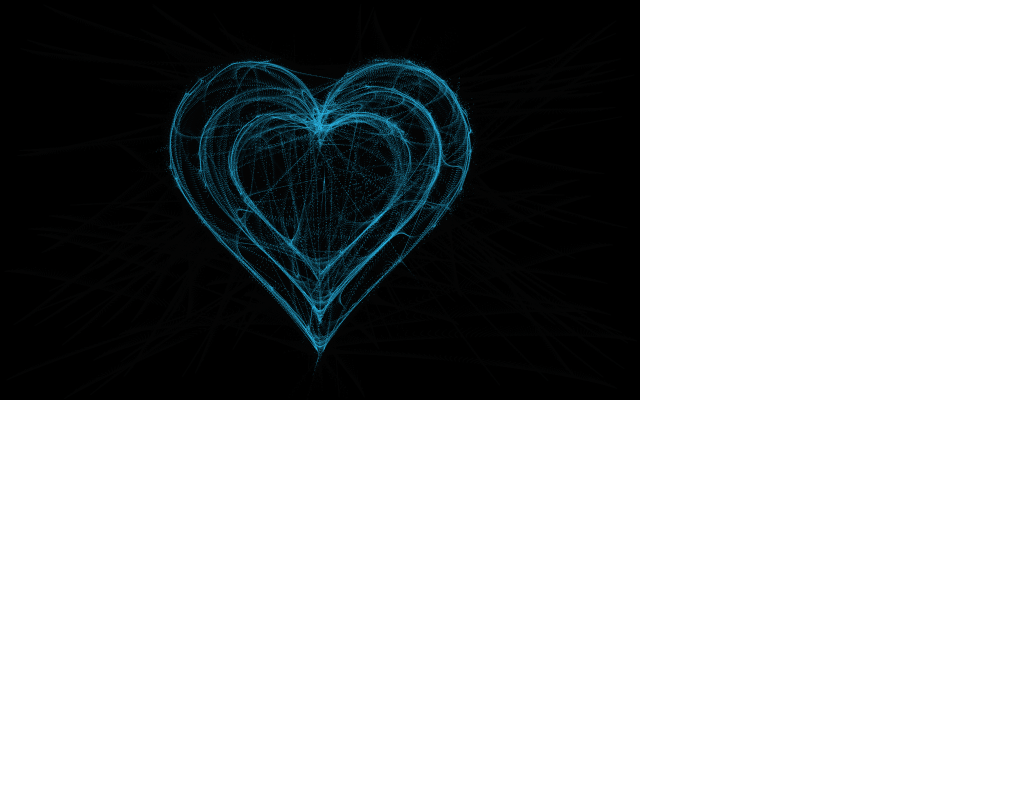
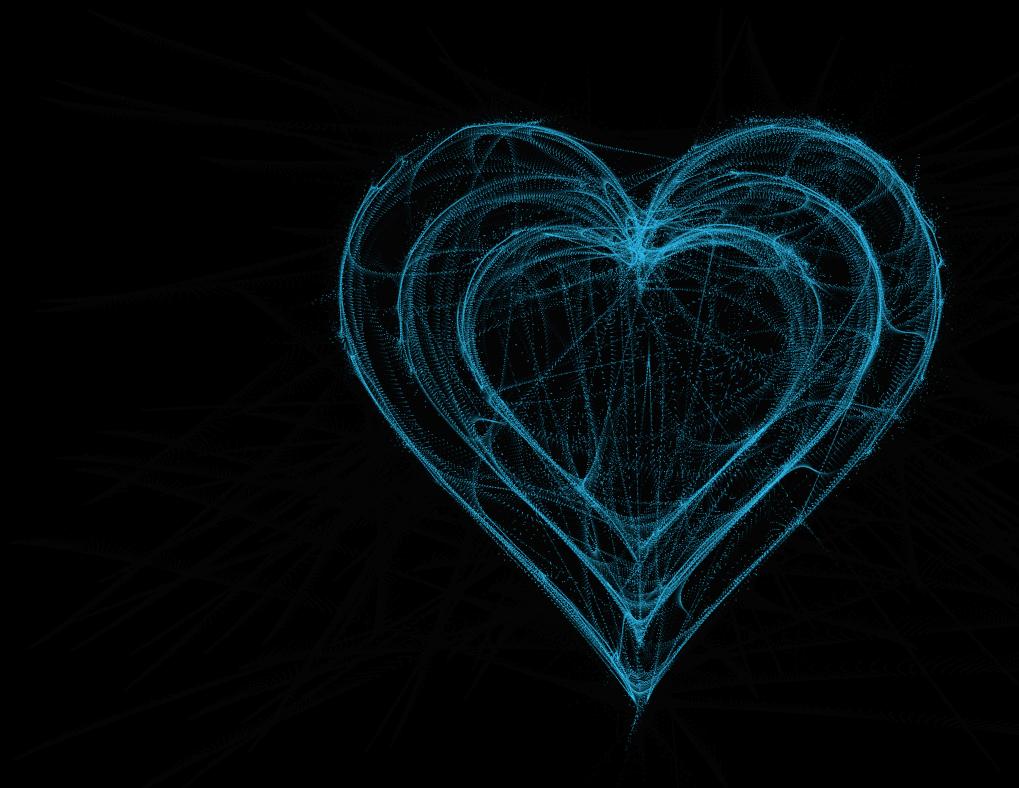
Before and after one commit to Zeh-Eox/Heart, a plain HTML site: page index.html in a window 1280 px wide. Shown: the whole page, without its empty margins (0-1019 px from the left). Drawn offline with Linux system fonts and the light colour scheme.

Commit message:
Update index.html

```diff
--- a/index.html
+++ b/index.html
@@ -10,8 +10,8 @@
       position: absolute;
       left: 0;
       top: 0;
-      width: 50%;
-      height: 50%;
+      width: 100%;
+      height: 100%;
       background-color: rgba(0, 0, 0, 0.2);
     }
   </style>
```
